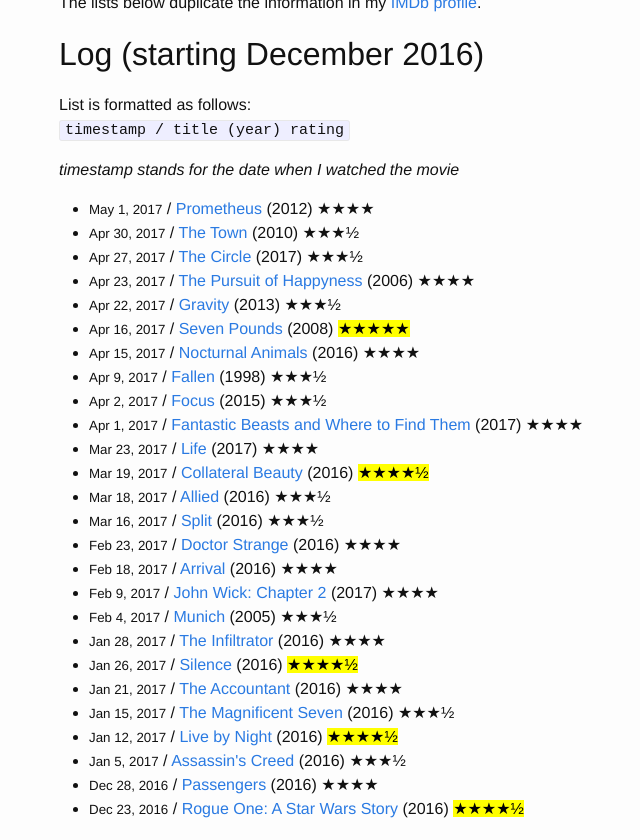
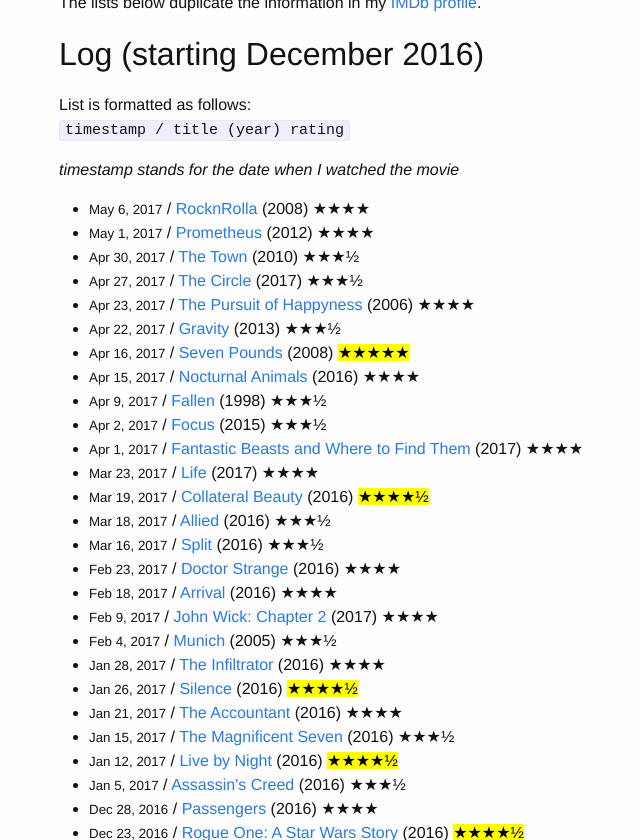
Before and after one commit to aspyatkin/personal-website, a Jekyll site: the page built from movie-list.md, in a window 1280 px wide and 900 px high, scrolled down 452 px, cut to the strip 60-900 px from the top of the window. Shown: the whole strip, without its empty margins (211-851 px from the left). Built offline with Jekyll 4.4.1, drawn with Linux system fonts in a browser that asks for light colours.

Commit message:
Update movie list

```diff
--- a/movie-list.md
+++ b/movie-list.md
@@ -5,6 +5,12 @@
 permalink: /movie-list/
 top_ndx: 4
 log_list:
+  - date: 'May 6, 2017'
+    title: 'RocknRolla'
+    year: 2008
+    rating: 4
+    url: 'http://www.imdb.com/title/tt1032755/'
+
   - date: 'May 1, 2017'
     title: 'Prometheus'
     year: 2012
```
